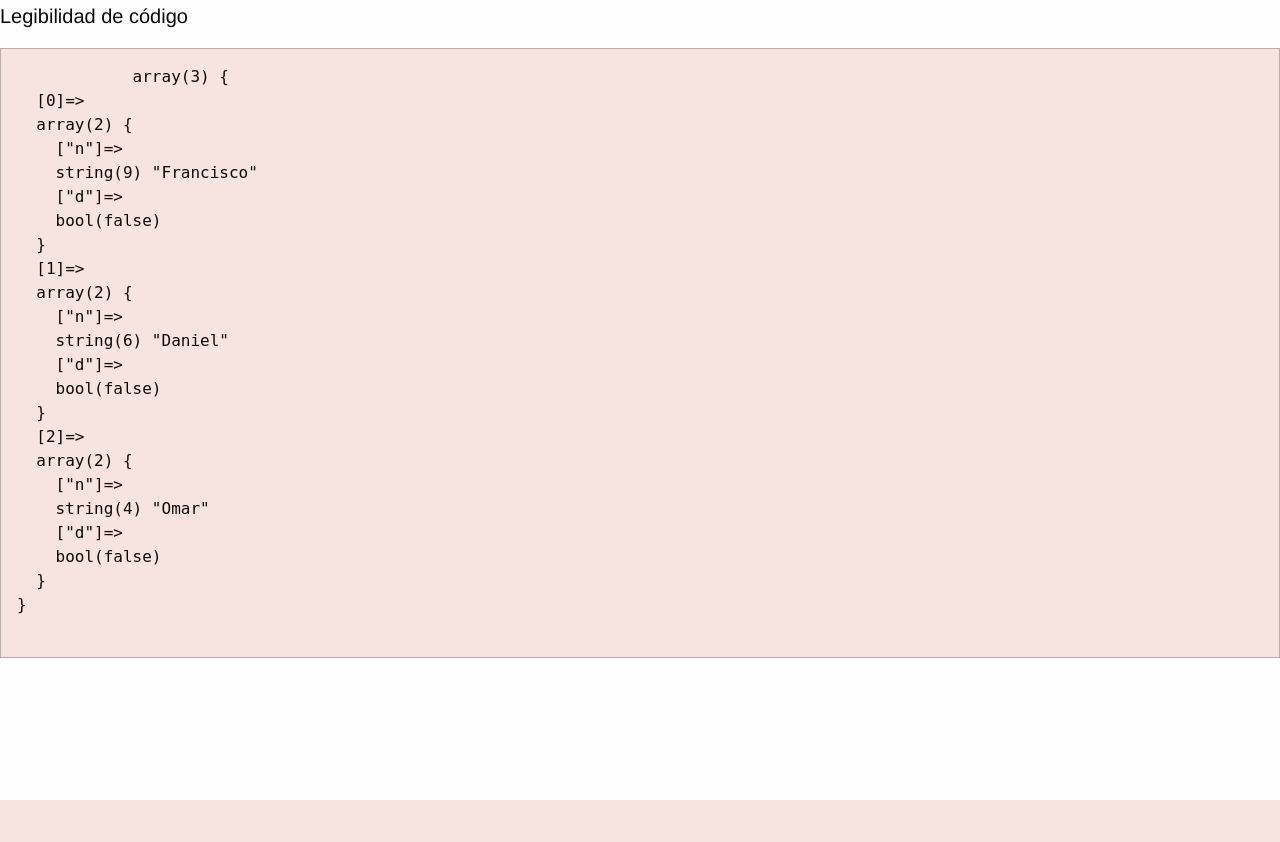
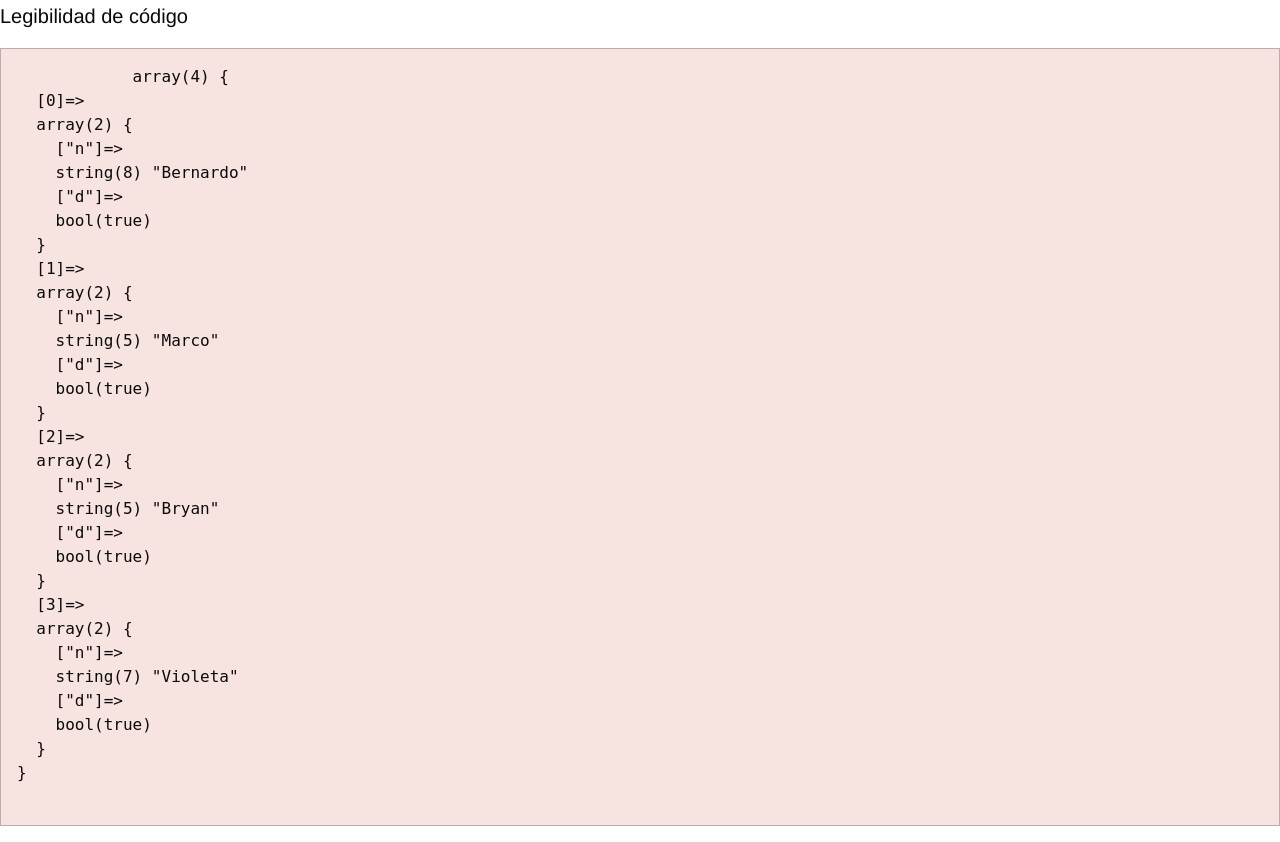
Before and after one commit to GeorgeAngaraTave/Curso_PHP, a PHP site: page / in a window 1280 px wide. Before the commit the page ends 800 px from the top, so only its background shows below. Run offline with PHP 8.4, Linux system fonts and the light colour scheme; some libraries are stand-ins or nearby versions.

Commit message:
Corrected bug

```diff
--- a/legibilidad/inicial/dirty.php
+++ b/legibilidad/inicial/dirty.php
@@ -8,7 +8,7 @@ function r(&$u)
   $cl_arr = [];
   foreach($u as $u_)
   {
-    if($u_['d'] == false)
+    if($u_['d'] == true)
     {
 
       $cl_arr[] = $u_;
--- a/legibilidad/inicial/index.php
+++ b/legibilidad/inicial/index.php
@@ -8,7 +8,7 @@ function r(&$u)
   $cl_arr = [];
   foreach($u as $u_)
   {
-    if($u_['d'] == false)
+    if($u_['d'] == true)
     {
 
       $cl_arr[] = $u_;
```
